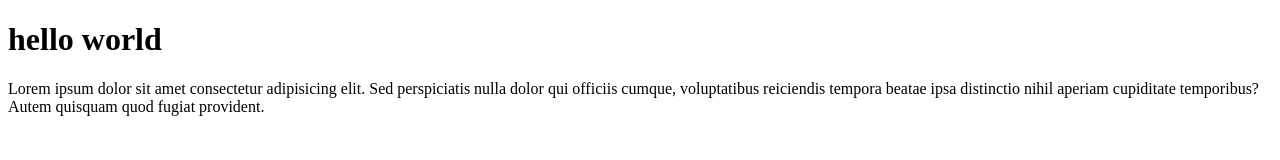
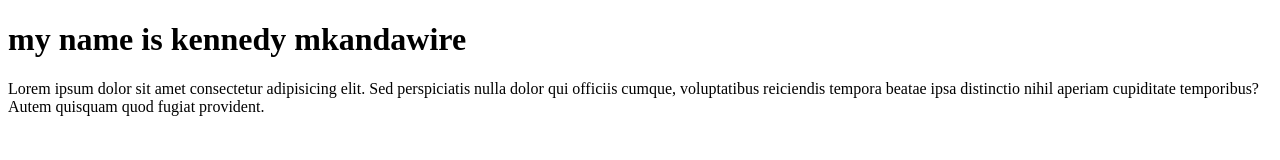
Before and after one commit to kennedy645/kennedy-mkandawire, a plain HTML site: page index.html in a window 1280 px wide. Drawn offline with Linux system fonts and the light colour scheme.

Commit message:
i have just change the tittle
i have change the tittle of the page and  an h1

```diff
--- a/index.html
+++ b/index.html
@@ -3,10 +3,10 @@
 <head>
     <meta charset="UTF-8">
     <meta name="viewport" content="width=device-width, initial-scale=1.0">
-    <title>kennedy mkandawire</title>
+    <title>arthur henry</title>
 </head>
 <body>
-    <h1>hello world</h1>
+    <h1>my name is kennedy mkandawire</h1>
     <p>Lorem ipsum dolor sit amet consectetur adipisicing elit. Sed perspiciatis nulla dolor qui officiis cumque, voluptatibus reiciendis tempora beatae ipsa distinctio nihil aperiam cupiditate temporibus? Autem quisquam quod fugiat provident.</p>
 </body>
 </html>
```
